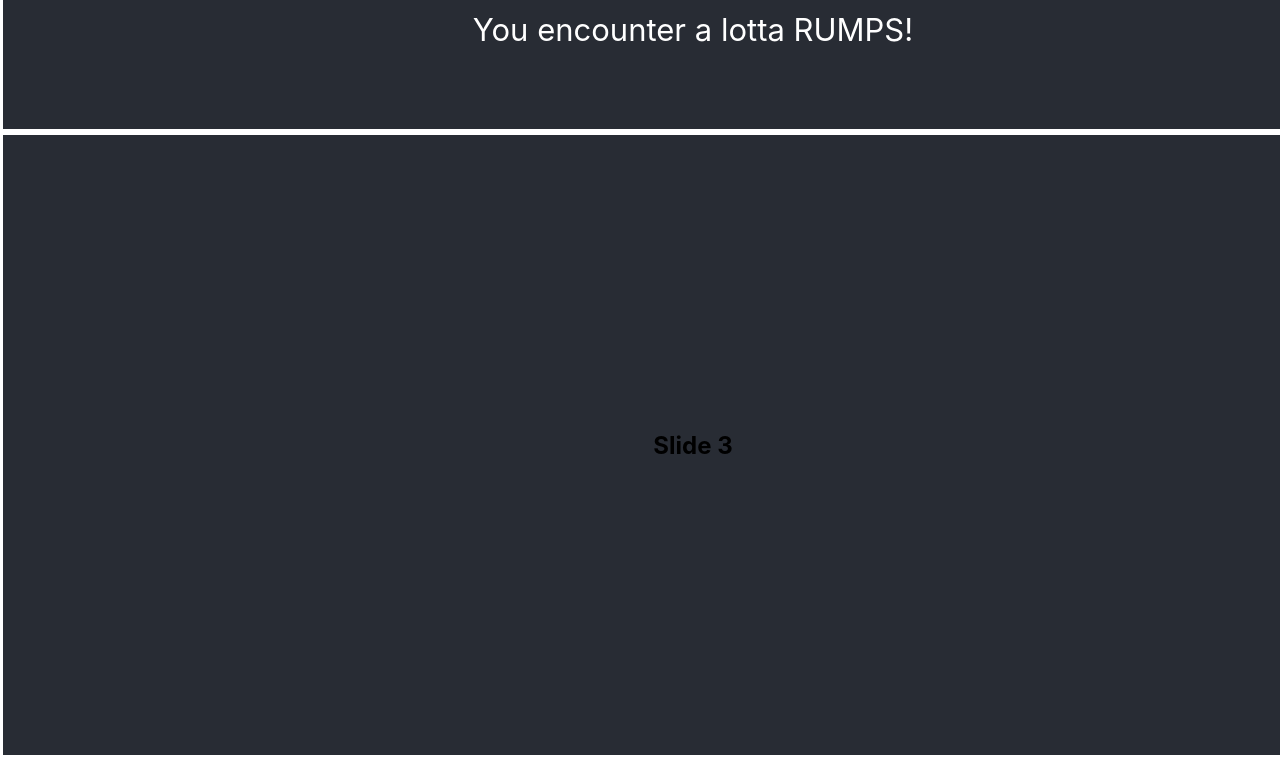
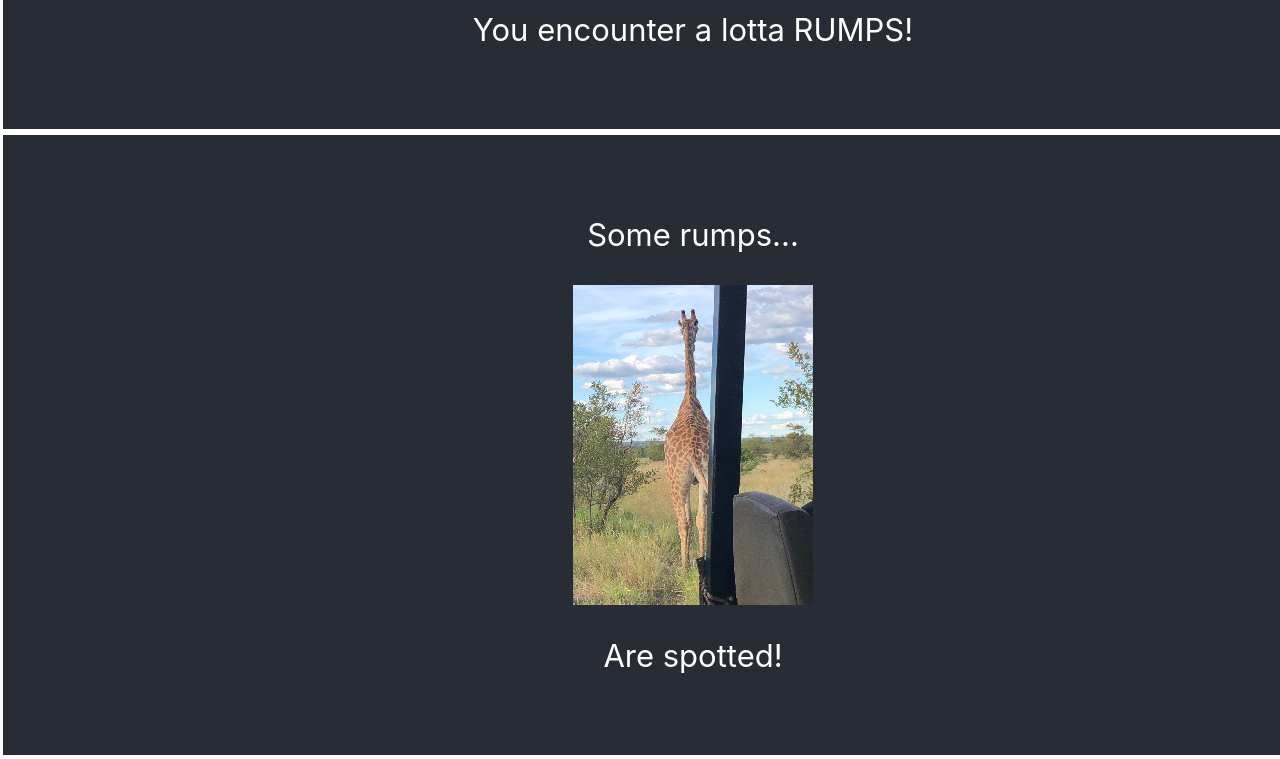
Before and after one commit to rae004/dumbo-rumps, a React (Create React App) app: page / in a window 1280 px wide. Shown: the part 1120-1879 px from the top of the page. Built offline with nearby package versions, Linux system fonts and the light colour scheme.

Commit message:
Finish Slide three.

```diff
--- a/src/App.tsx
+++ b/src/App.tsx
@@ -3,7 +3,7 @@
 import 'animate.css/animate.min.css';
 import SlideOne from './components/slideOne/SlideOne';
 import SlideTwo from './components/slideTwo/SlideTwo';
-import SlideThree from './components/SlideThree';
+import SlideThree from './components/slideThree/SlideThree';
 import SlideFour from './components/SlideFour';
 import SlideFive from './components/SlideFive';
 
--- a/src/components/SlideThree.tsx
+++ /dev/null
@@ -1,11 +0,0 @@
-import React from 'react';
-
-const SlideThree = () => {
-    return (
-        <div className={'scroll-container'}>
-            <h2 className={'animated-text'}>Slide 3</h2>
-        </div>
-    );
-};
-
-export default SlideThree;
--- /dev/null
+++ b/src/components/slideThree/SlideThree.tsx
@@ -0,0 +1,29 @@
+import React from 'react';
+import './slideThree.css';
+import ScrollAnimation from 'react-animate-on-scroll';
+import rump1 from '../../images/giraffe-rump-240-320.jpg';
+
+const SlideThree = () => {
+    return (
+        <div className={'scroll-container'}>
+            <ScrollAnimation
+                animateOnce={true}
+                animateIn={'animate__backInLeft'}
+            >
+                <div className={'slideTwoText'}>Some rumps...</div>
+            </ScrollAnimation>
+
+            <ScrollAnimation
+                delay={500}
+                animateOnce={true}
+                animateIn={'animate__backInLeft'}
+                className={'slideThreeImgTextContainer'}
+            >
+                <img src={rump1} alt={'second rump image'} />
+                <div className={'slideTwoText'}>Are spotted!</div>
+            </ScrollAnimation>
+        </div>
+    );
+};
+
+export default SlideThree;
--- /dev/null
+++ b/src/components/slideThree/slideThree.css
@@ -0,0 +1,12 @@
+.slideThreeText {
+    color: white;
+    font-size: calc(15px + 2vmin);
+    margin: 2rem 0;
+}
+
+.slideThreeImgTextContainer {
+    display: flex;
+    flex-direction: column;
+    align-items: center;
+    justify-content: center;
+}
```
Also changed, not shown: src/images/giraffe-rump-240-320.jpg (added), src/images/giraffe-rump.jpg (added).
